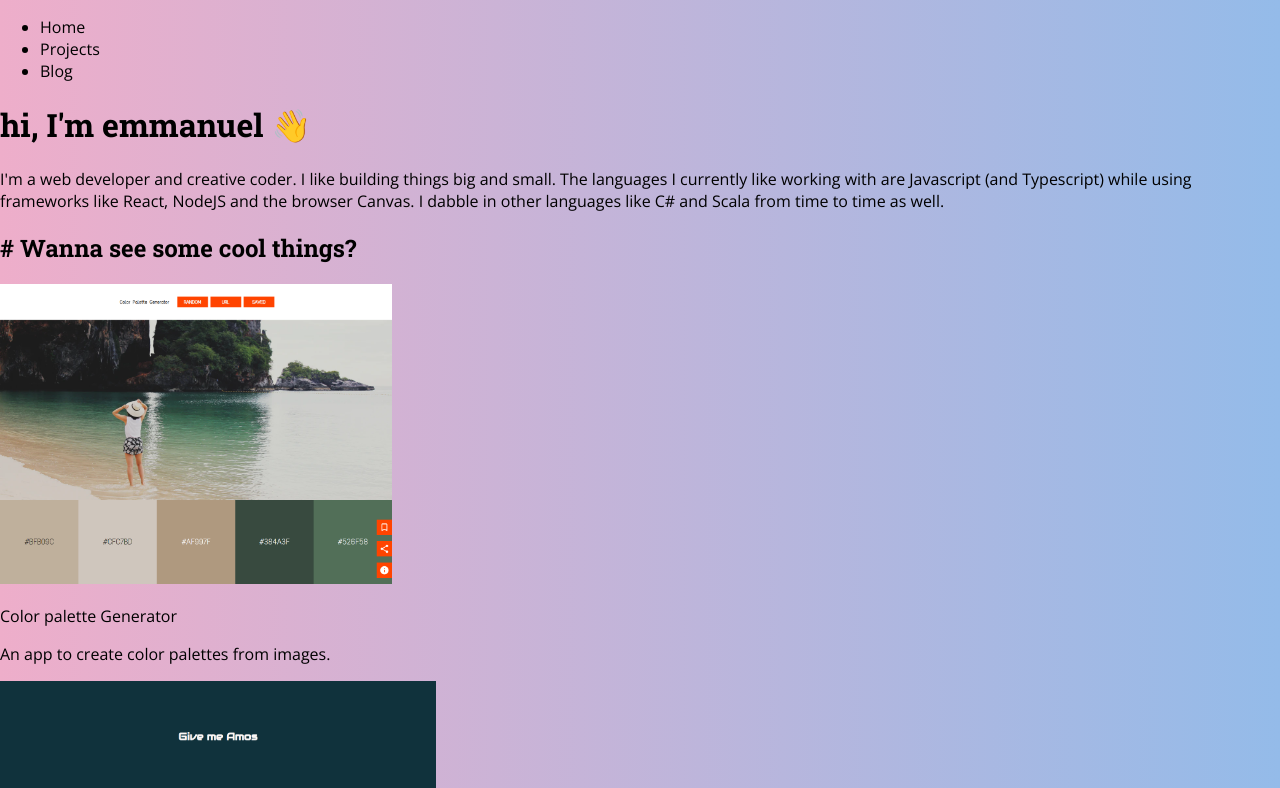
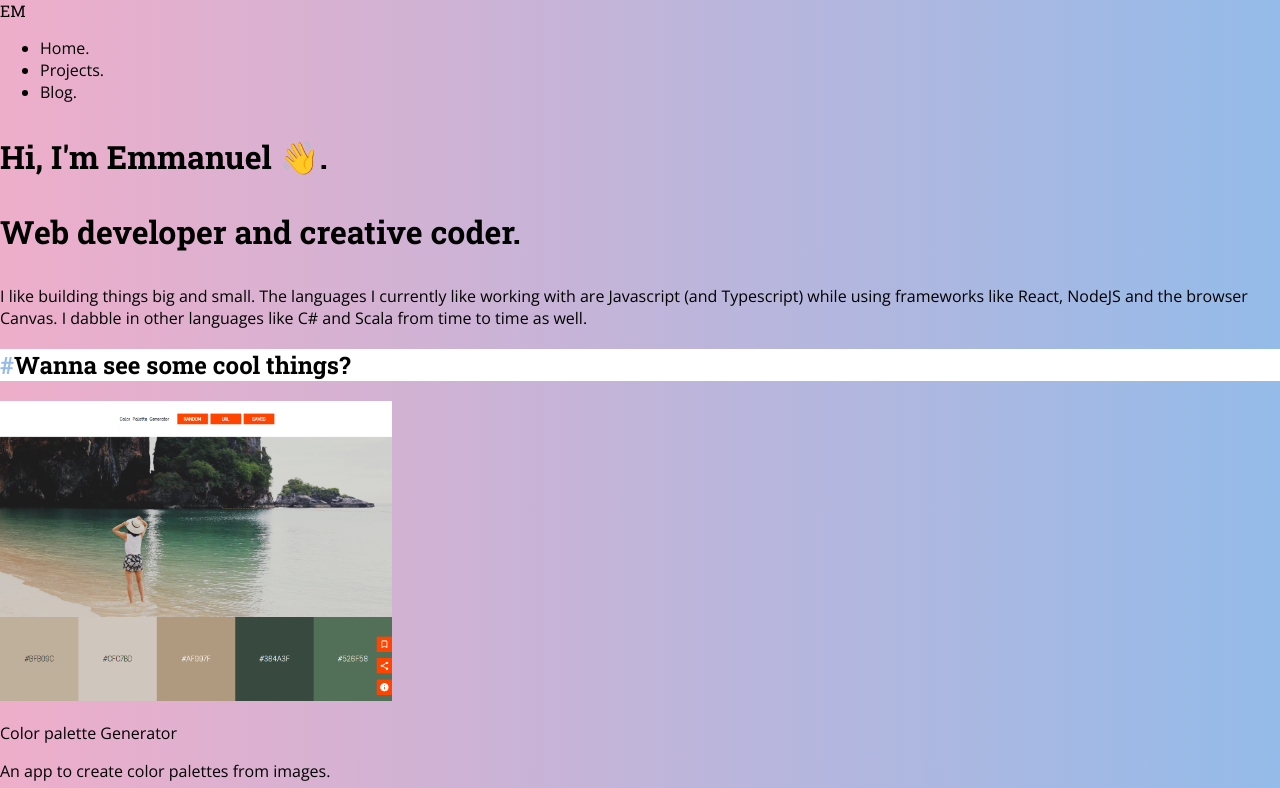
Before and after one commit to kuukienator/emmanuel-meinike, a Next.js app: page / in a window 1280 px wide. Shown: the top 788 px of the page. Built offline with nearby package versions, Linux system fonts and the light colour scheme.

Commit message:
format links

```diff
--- a/components/Footer/index.tsx
+++ b/components/Footer/index.tsx
@@ -1,7 +1,9 @@
 import React from 'react';
 
 const Footer = () => (
-  <footer className="text-center">Emmanuel Meinike - 2021</footer>
+  <footer className="text-center" style={{ background: 'white' }}>
+    Emmanuel Meinike - 2021
+  </footer>
 );
 
 export default Footer;
--- a/components/Header/index.tsx
+++ b/components/Header/index.tsx
@@ -1,28 +1,52 @@
 import React from 'react';
 import Link from 'next/link';
+import { useRouter } from 'next/router';
 
-const Header = () => (
-  <header className="flex justify-end px-4 pt-2 pb-2 border-b-2 md:px-10">
+const HEADER_LINKS = [
+  {
+    path: '/',
+    label: 'Home.',
+  },
+  {
+    path: '/projects',
+    label: 'Projects.',
+  },
+  {
+    path: '/blog',
+    label: 'Blog.',
+  },
+];
+
+const Header = () => {
+  const router = useRouter();
+  return (
+    <header className="flex justify-between px-4 pt-2 pb-2 md:px-10 text-lg flex-row items-center">
+      <div
+        className="font-bold border-2 p-1 rounded-xl"
+        style={{ fontFamily: '"Roboto Slab", serif', borderColor: 'black' }}
+      >
+        EM
+      </div>
       <nav>
         <ul className="flex">
-        <li className="px-2 border-r-2 last:border-r-0">
-          <Link href="/">
-            <a>Home</a>
+          {HEADER_LINKS.map((l) => {
+            const isActive = l.path === router.pathname;
+            const styles = isActive
+              ? { color: 'white', background: 'black' }
+              : {};
+            const classes = isActive ? 'mx-2 p-1 border-b-2' : 'p-1 mx-2';
+            return (
+              <li className={classes} key={l.label + l.path}>
+                <Link href={l.path}>
+                  <a>{l.label}</a>
                 </Link>
               </li>
-        <li className="px-2 border-r-2 last:border-r-0">
-          <Link href="/projects">
-            <a>Projects</a>
-          </Link>
-        </li>
-        <li className="px-2 border-r-2 last:border-r-0">
-          <Link href="/blog">
-            <a>Blog</a>
-          </Link>
-        </li>
+            );
+          })}
         </ul>
       </nav>
     </header>
   );
+};
 
 export default Header;
--- a/components/SectionHeader/index.tsx
+++ b/components/SectionHeader/index.tsx
@@ -1,11 +1,22 @@
 import React, { FC } from 'react';
 
-const SectionHeader: FC = ({ children }) => (
+type Props = {
+  leftContent?: string;
+};
+
+const SectionHeader: FC<Props> = ({ children, leftContent }) => (
   <h2
-    className="text-xl text-center mt-8 mb-8 font-bold"
-    style={{ fontFamily: "'Roboto Slab', serif" }}
+    className="text-xl text-left mt-8 mb-8 font-bold p-3"
+    style={{ fontFamily: "'Roboto Slab', serif", background: 'white' }}
   >
-    {children}
+    <div className="flex">
+      {leftContent && (
+        <span className="mr-3" style={{ color: 'rgba(148,187,233,1)' }}>
+          {leftContent}
+        </span>
+      )}
+      {children}
+    </div>
   </h2>
 );
 
--- a/pages/index.tsx
+++ b/pages/index.tsx
@@ -74,20 +74,22 @@ export default function Home() {
 
       <main className="px-4 mt-8 md:px-10">
         <h1
-          className="text-4xl text-center mb-8 sm:text-6xl"
+          className="text-4xl text-left mb-8 font-bold sm:text-6xl"
           style={{ fontFamily: "'Roboto Slab', serif" }}
         >
-          hi, I&apos;m emmanuel 👋
+          <p>Hi, I&apos;m Emmanuel 👋.</p>
+          <p>Web developer and creative coder.</p>
         </h1>
         <p className="mb-4 text-lg">
-          I&apos;m a web developer and creative coder. I like building things
-          big and small. The languages I currently like working with are
-          Javascript (and Typescript) while using frameworks like React, NodeJS
-          and the browser Canvas. I dabble in other languages like C# and Scala
-          from time to time as well.
+          I like building things big and small. The languages I currently like
+          working with are Javascript (and Typescript) while using frameworks
+          like React, NodeJS and the browser Canvas. I dabble in other languages
+          like C# and Scala from time to time as well.
         </p>
 
-        <SectionHeader># Wanna see some cool things?</SectionHeader>
+        <SectionHeader leftContent="#">
+          Wanna see some cool things?
+        </SectionHeader>
         <div className="flex flex-col sm:flex-row">
           {IMAGE_LINKS.map((i) => (
             <ImageLink
@@ -104,28 +106,9 @@ export default function Home() {
             <a>see more &gt;</a>
           </Link>
         </div>
-        {/* <iframe
-          height={600}
-          style={{ width: '100%' }}
-          scrolling="no"
-          title="Saul Bass-ified"
-          src="https://codepen.io/kuukienator/embed/preview/qBrKVYQ?default-tab=result"
-          frameBorder="no"
-          loading="lazy"
-          allowtransparency="true"
-          allowFullScreen={true}
-        >
-          See the Pen{' '}
-          <a href="https://codepen.io/kuukienator/pen/qBrKVYQ">
-            Saul Bass-ified
-          </a>{' '}
-          by Emmanuel Meinike (
-          <a href="https://codepen.io/kuukienator">@kuukienator</a>) on{' '}
-          <a href="https://codepen.io">CodePen</a>.
-        </iframe> */}
-        <SectionHeader># Wanna see some code?</SectionHeader>
+        <SectionHeader leftContent="#">Wanna see some code?</SectionHeader>
         <LinkList links={CODE} />
-        <SectionHeader># Wanna talk and connect?</SectionHeader>
+        <SectionHeader leftContent="#">Wanna talk and connect?</SectionHeader>
         <LinkList links={CONTACT} />
       </main>
     </div>
```
Also changed, not shown: pages/blog/index.tsx (+13 -1 lines), pages/projects/index.tsx (+13 -1 lines). Lines whose indentation alone changed are shown as unchanged.
